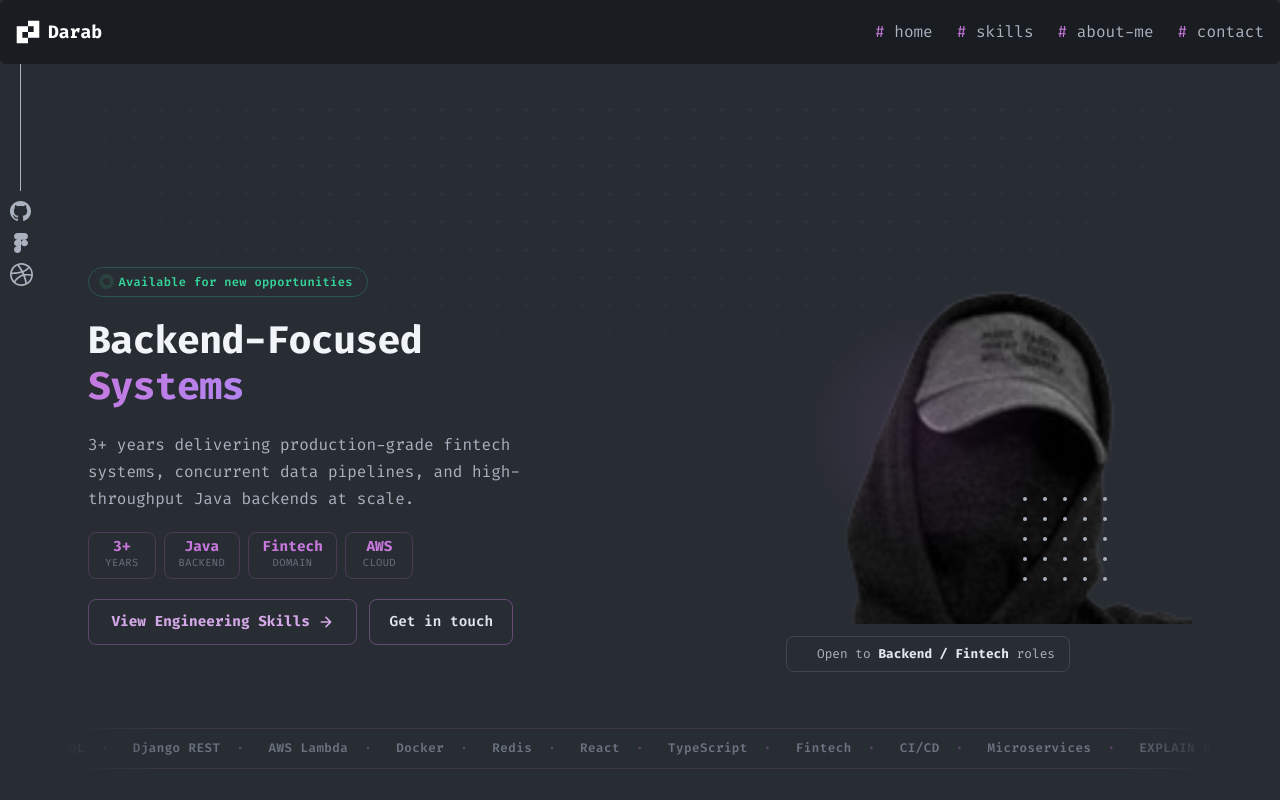
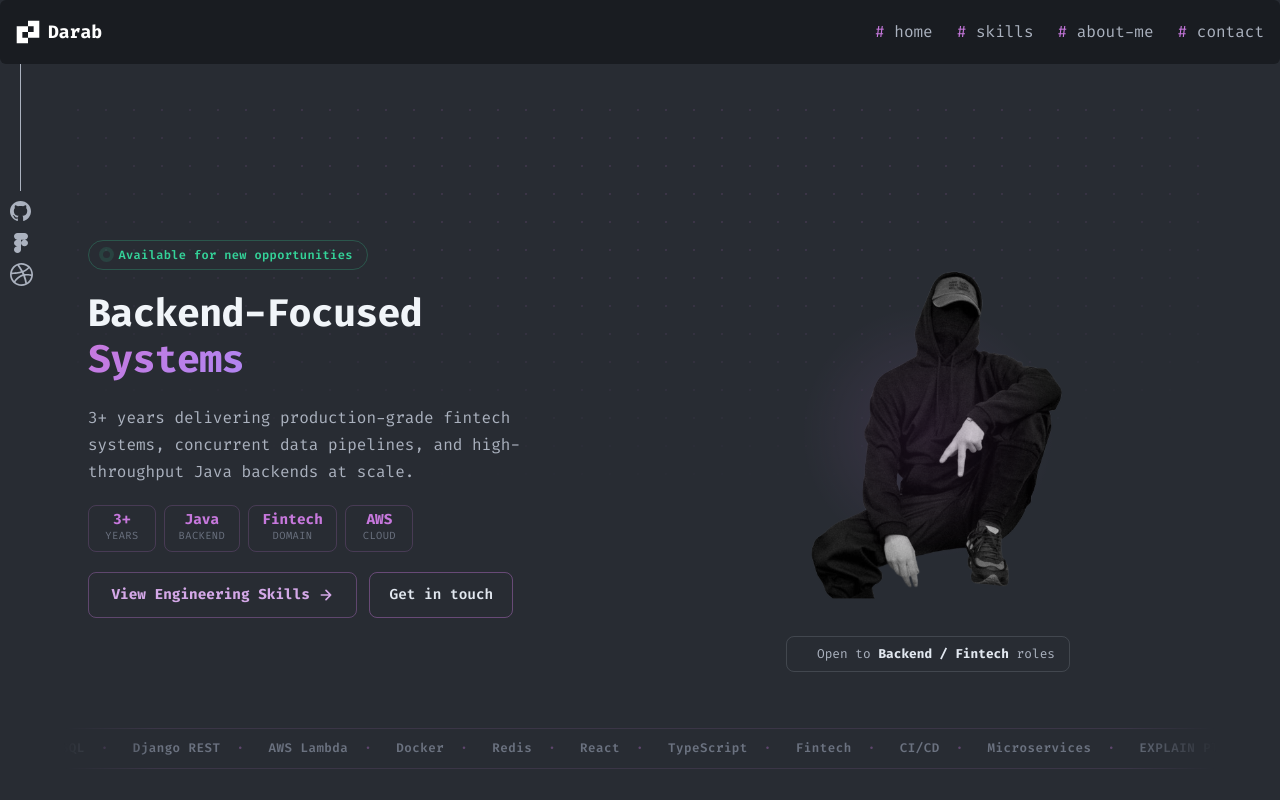
Before and after one commit to darabahmed37/darab-portfolio, a React (Vite) app: page /#/ in a window 1280 px wide. Shown: the top 800 px of the page. Built offline with nearby package versions, Linux system fonts and the light colour scheme.

Commit message:
feat: add Intro component and define landing page styles

```diff
--- a/src/Components/Intro.tsx
+++ b/src/Components/Intro.tsx
@@ -1,7 +1,6 @@
 import { TypeAnimation } from "react-type-animation";
 import { Link } from "react-router";
 import coderImage from "@assets/coder.svg";
-import meshImage from "@assets/mesh.svg";
 
 
 /* Scrolling marquee — two copies for seamless loop */
@@ -94,7 +93,6 @@ const Intro = () => {
         <div className="hero-right">
           <div className="hero-img-wrap">
             <img src={coderImage} alt="Engineer illustration" className="hero-coder-img" />
-            <img src={meshImage} alt="" className="hero-mesh" aria-hidden="true" />
             {/* Glow orb */}
             <div className="hero-orb" aria-hidden="true" />
           </div>
--- a/src/index.css
+++ b/src/index.css
@@ -872,7 +872,7 @@ li.react-datepicker__time-list-item--selected {
     position: relative;
     z-index: 1;
     display: flex;
-    align-items: center;
+    align-items: flex-start;
     gap: 2rem;
     max-width: 72rem;
     margin: 0 auto;
@@ -881,7 +881,9 @@ li.react-datepicker__time-list-item--selected {
 
 /* ── Left column ── */
 .hero-left {
-    flex: 1;
+    flex: 1 1 0;
+    min-width: 0;            /* prevent typed text from blowing flex column wider */
+    overflow: hidden;
     display: flex;
     flex-direction: column;
     gap: 1.25rem;
@@ -1030,11 +1032,13 @@ li.react-datepicker__time-list-item--selected {
 
 /* ── Right column ── */
 .hero-right {
-    flex: 1;
+    flex: 1 1 0;
+    min-width: 0;            /* lock column to its flex share */
     display: none;
     flex-direction: column;
     align-items: center;
     position: relative;
+    min-height: 26rem;
 }
 
 @media (min-width: 1024px) {
@@ -1045,21 +1049,15 @@ li.react-datepicker__time-list-item--selected {
     position: relative;
     width: 100%;
     height: 24rem;
-    overflow: hidden;
+    /* no overflow:hidden — SVG should breathe */
 }
 
 .hero-coder-img {
     width: 100%;
     height: 100%;
-    object-fit: cover;
-    object-position: top;
-    transform: scale(2.2) translate(-13px, 72px);
-}
-
-.hero-mesh {
-    position: absolute;
-    bottom: 43px;
-    right: 85px;
+    object-fit: contain;
+    object-position: center top;
+    /* no scale/translate hack — let the SVG fill naturally */
 }
 
 .hero-orb {
```
